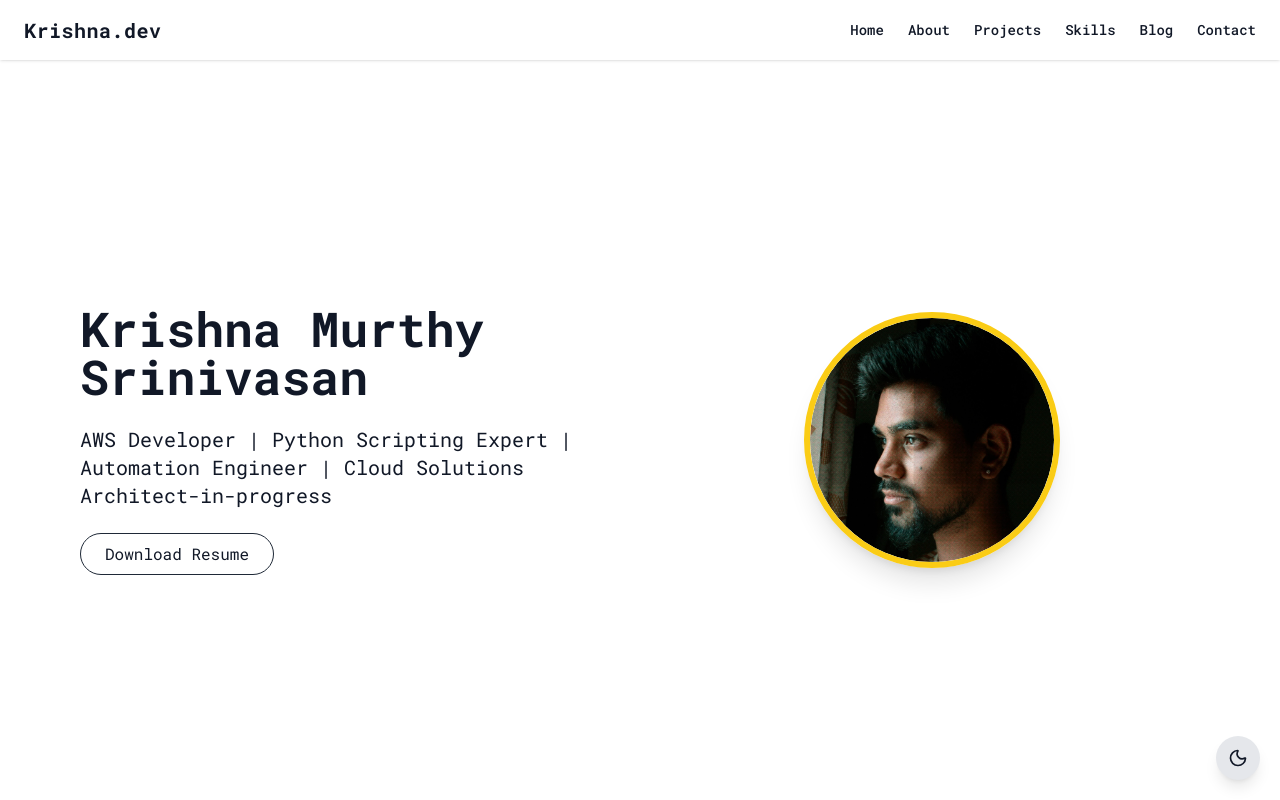
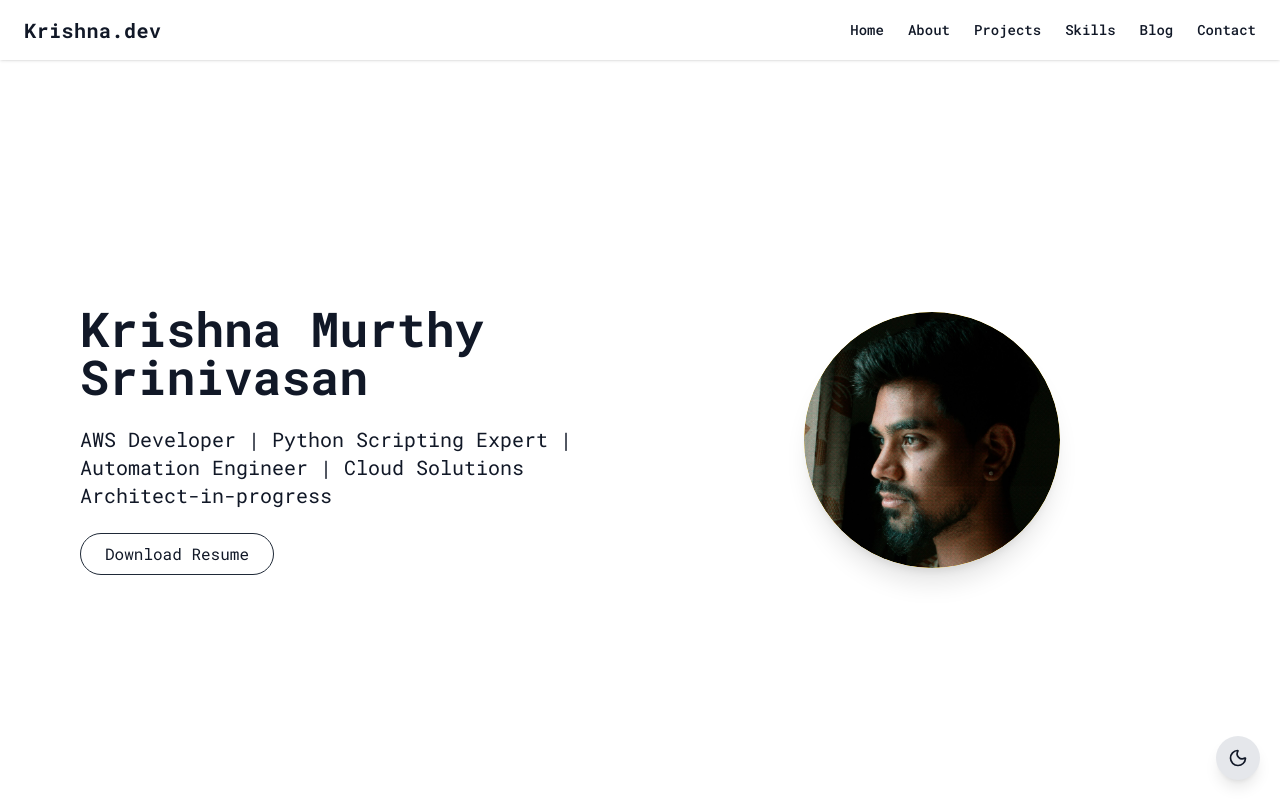
Before and after one commit to krishnamurthy-srinivasan/krishna-scriptsit, a React (Vite) app: page / in a window 1280 px wide. Shown: the top 800 px of the page. Built offline with nearby package versions, Linux system fonts and the light colour scheme; a web font is replaced by a local one.

Commit message:
animations

```diff
--- a/src/App.jsx
+++ b/src/App.jsx
@@ -8,10 +8,12 @@ import Skills from './components/Skills';
 import Blog from './components/Blog';
 import Contact from './components/Contact';
 import ThemeToggle from './components/ThemeToggle';
+import BackgroundAnimation from './components/BackgroundAnimation';
 
 function App() {
   return (
-    <div className="bg-white dark:bg-[#121212] text-gray-900 dark:text-gray-100 font-sans scroll-smooth">
+    <div className="relative bg-white dark:bg-[#121212] text-gray-900 dark:text-gray-100 font-sans scroll-smooth">
+      <BackgroundAnimation />
       <Navbar />
       <Hero />
       <About />
--- /dev/null
+++ b/src/components/BackgroundAnimation.jsx
@@ -0,0 +1,14 @@
+// src/components/BackgroundAnimation.jsx
+import React from 'react';
+
+const BackgroundAnimation = () => {
+  return (
+    <div className="fixed inset-0 -z-10 overflow-hidden">
+      <div className="absolute top-[-100px] left-[-100px] w-[400px] h-[400px] bg-purple-400 opacity-20 dark:opacity-10 rounded-full blur-3xl animate-pulse-slow"></div>
+      <div className="absolute bottom-[-100px] right-[-100px] w-[400px] h-[400px] bg-blue-400 opacity-20 dark:opacity-10 rounded-full blur-3xl animate-pulse-slower"></div>
+      <div className="absolute top-1/2 left-1/2 transform -translate-x-1/2 -translate-y-1/2 w-[500px] h-[500px] bg-pink-300 opacity-10 dark:opacity-5 rounded-full blur-2xl animate-float"></div>
+    </div>
+  );
+};
+
+export default BackgroundAnimation;
--- a/src/components/Hero.jsx
+++ b/src/components/Hero.jsx
@@ -35,12 +35,13 @@ const Hero = () => {
         transition={{ duration: 1.2 }}
         className="flex-1 flex items-center justify-center"
       >
-        <div className="relative w-64 h-64 rounded-full overflow-hidden border-[6px] border-yellow-400 animate-spin-slow shadow-xl">
-          <div className="absolute inset-0 rounded-full border-[6px] border-dashed border-yellow-300 animate-borderPulse z-0"></div>
+        <div className="relative w-64 h-64 rounded-full overflow-hidden shadow-xl">
+          <div className="absolute inset-0 rounded-full border-4 border-yellow-400 animate-spin-slow"></div>
+          <div className="absolute inset-2 rounded-full border-2 border-yellow-300 animate-pulse border-dashed"></div>
           <img
             src={profilePic}
             alt="Krishna Murthy"
-            className="w-full h-full object-cover rounded-full z-10 relative"
+            className="w-full h-full object-cover rounded-full relative z-10"
           />
         </div>
       </motion.div>
```
